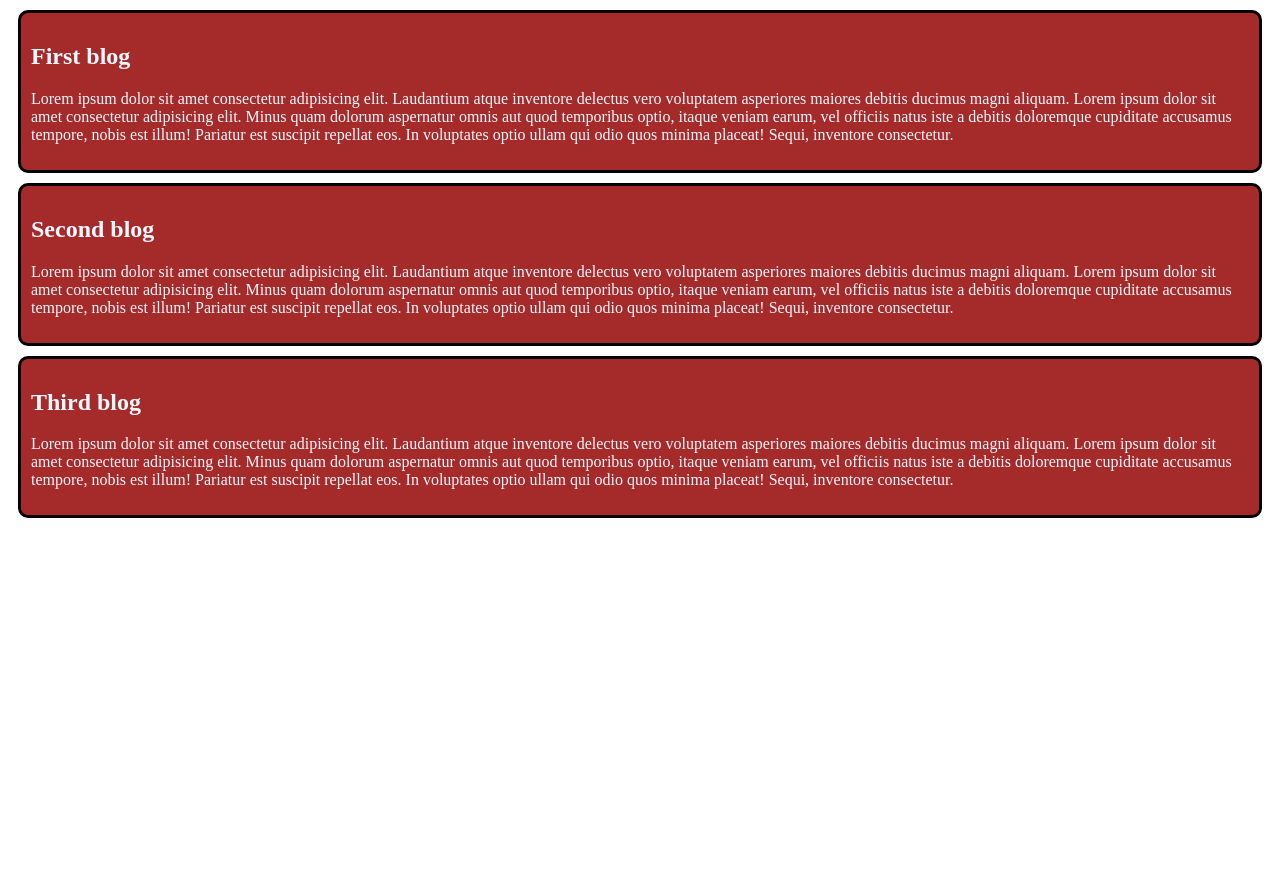
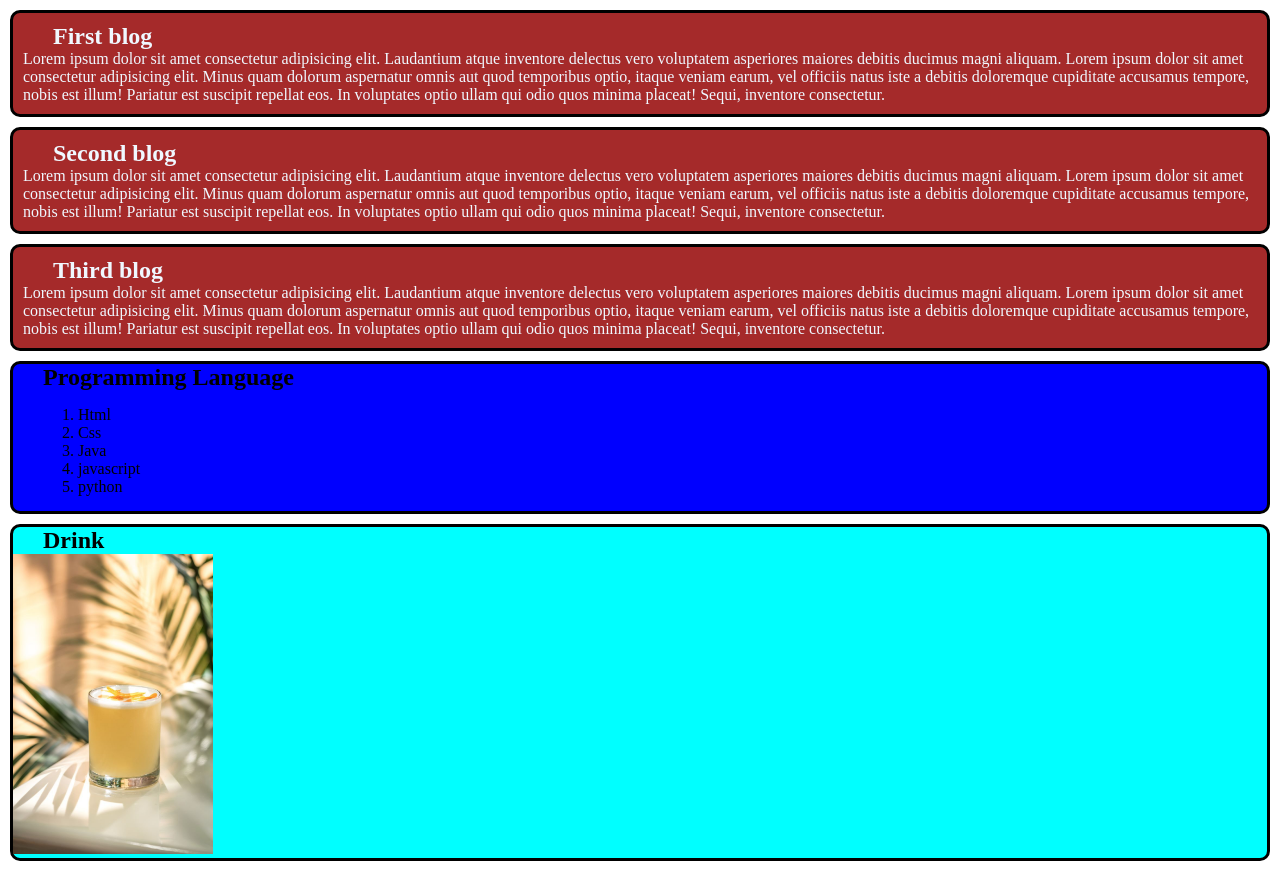
Before and after one commit to Obaidullah-ahsan/my-first-github-repo, a plain HTML site: page index.html in a window 1280 px wide. Before the commit the page ends 800 px from the top, so only its background shows below. Drawn offline with Linux system fonts and the light colour scheme.

Commit message:
added list and dink img

```diff
--- a/index.html
+++ b/index.html
@@ -7,17 +7,33 @@
     <link rel="stylesheet" href="style.css">
 </head>
 <body>
-    <div>
+    <div class="blog">
         <h2>First blog</h2>
         <p>Lorem ipsum dolor sit amet consectetur adipisicing elit. Laudantium atque inventore delectus vero voluptatem asperiores maiores debitis ducimus magni aliquam. Lorem ipsum dolor sit amet consectetur adipisicing elit. Minus quam dolorum aspernatur omnis aut quod temporibus optio, itaque veniam earum, vel officiis natus iste a debitis doloremque cupiditate accusamus tempore, nobis est illum! Pariatur est suscipit repellat eos. In voluptates optio ullam qui odio quos minima placeat! Sequi, inventore consectetur.</p>
     </div>
-    <div>
+    <div class="blog">
         <h2>Second blog</h2>
         <p>Lorem ipsum dolor sit amet consectetur adipisicing elit. Laudantium atque inventore delectus vero voluptatem asperiores maiores debitis ducimus magni aliquam. Lorem ipsum dolor sit amet consectetur adipisicing elit. Minus quam dolorum aspernatur omnis aut quod temporibus optio, itaque veniam earum, vel officiis natus iste a debitis doloremque cupiditate accusamus tempore, nobis est illum! Pariatur est suscipit repellat eos. In voluptates optio ullam qui odio quos minima placeat! Sequi, inventore consectetur.</p>
     </div>
-    <div>
+    <div class="blog">
         <h2>Third blog</h2>
         <p>Lorem ipsum dolor sit amet consectetur adipisicing elit. Laudantium atque inventore delectus vero voluptatem asperiores maiores debitis ducimus magni aliquam. Lorem ipsum dolor sit amet consectetur adipisicing elit. Minus quam dolorum aspernatur omnis aut quod temporibus optio, itaque veniam earum, vel officiis natus iste a debitis doloremque cupiditate accusamus tempore, nobis est illum! Pariatur est suscipit repellat eos. In voluptates optio ullam qui odio quos minima placeat! Sequi, inventore consectetur.</p>
     </div>
+
+    <div class="list">
+    <h2>Programming Language</h2>
+    <ol>
+        <li>Html</li>
+        <li>Css</li>
+        <li>Java</li>
+        <li>javascript</li>
+        <li>python</li>
+    </ol>
+    </div>
+
+    <div class="drink">
+        <h2>Drink</h2>
+        <img src="30 Drink Photography Tips.png" alt="" height="300px">
+    </div>
 </body>
 </html>
--- a/style.css
+++ b/style.css
@@ -1,4 +1,23 @@
-div{
+*{
+    margin: 0;
+    padding: 0;
+}
+.list{
+    background-color: blue;
+    /* color: ; */
+    border: 3px solid black;
+    border-radius: 10px;
+    margin: 10px;
+
+}
+.drink{
+    margin: 10px;
+    background-color: aqua;
+    border: 3px solid black;
+    border-radius: 10px;
+    margin: 10px;
+}
+.blog{
     background-color: brown;
     color: aliceblue;
     padding: 10px;
@@ -6,3 +25,10 @@ div{
     border: 3px solid black;
     border-radius: 10px;
 }
+h2{
+    margin-left: 30px;
+}
+ol{
+    margin: 15px;
+    padding-left: 50px;
+}
```
Also changed, not shown: 30 Drink Photography Tips.png (added).
